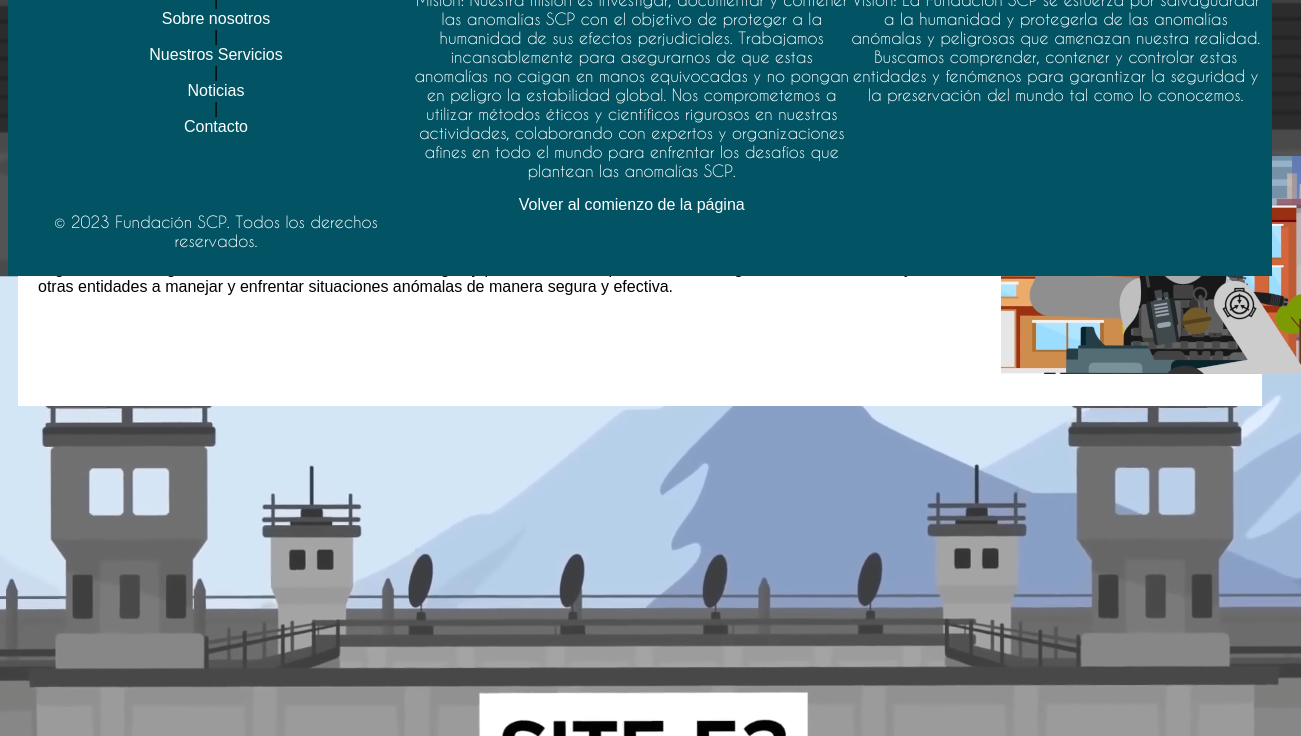
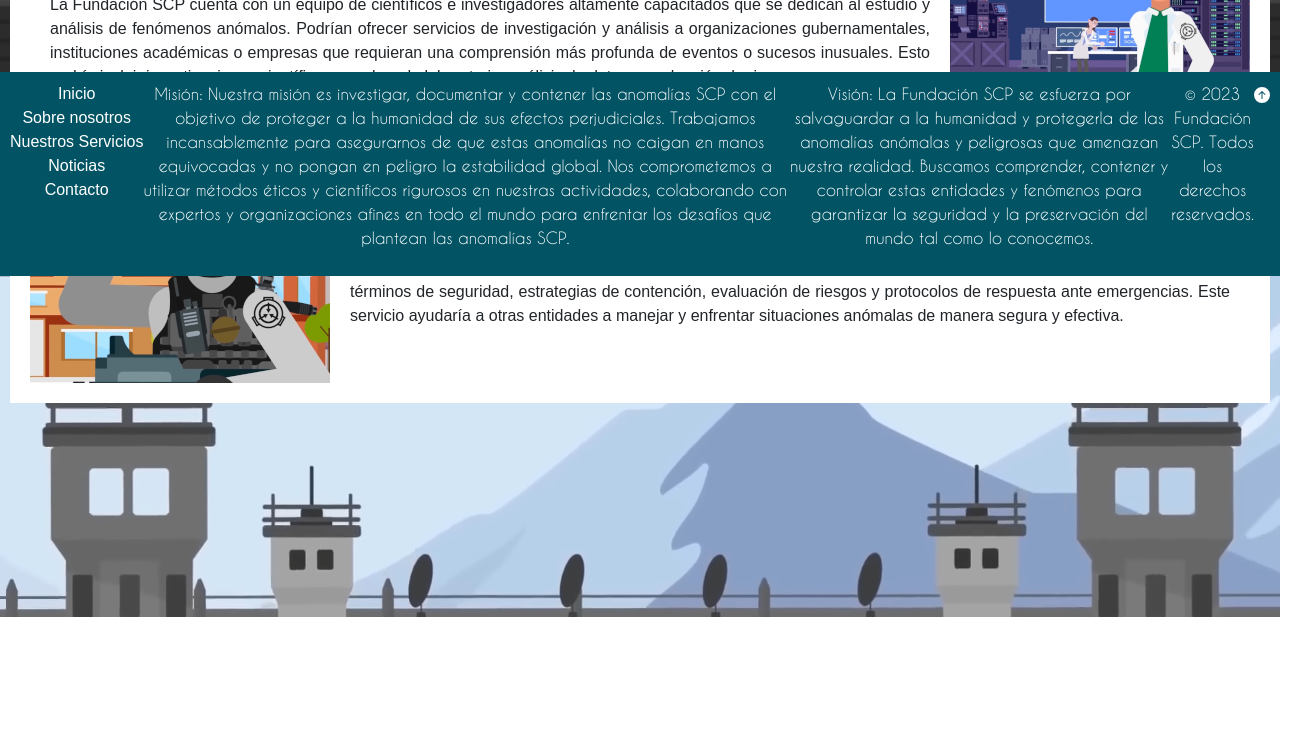
Before and after one commit to Gamerzon94/SegundaEntregaAdrianGomez, a plain HTML site: page pages/servicios.html in a window 1280 px wide. Shown: the part 524-1260 px from the top of the page, 1301 px wide, since content can reach past the window. After the commit the page ends 1141 px from the top, so only its background shows below. Drawn offline with nearby package versions, Linux system fonts and the light colour scheme.

Commit message:
Se actualiza pagina de servicios

```diff
--- a/css/estilos.css
+++ b/css/estilos.css
@@ -279,29 +279,27 @@ section {
   background-color: white;
   margin: 10px;
   text-align: justify;
-  height: 750px;
 }
 
-.servicios{
-  height: 200px;
+.servicioImagenIzquierda{
   padding: 20px;
+  display: grid;
+  grid-template-areas: "aside texto";
 }
 
-#imagenDerecha{
-  background-color: transparent;
-  width: 20%;
-  font-style: oblique;
-  padding-left: 15px;
-  margin-left: 15px;
-  float: right;
+.servicioImagenDerecha{
+  padding: 20px;
+  display: grid;
+  grid-template-areas: "texto aside";
 }
 
-#imagenIzquierda{
-  background-color: transparent;
-  width: 20%;
-  padding-left: 15px;
-  margin-left: 15px;
-  float: left;
+.contenidoServicio{
+  padding: 20px;
+  grid-area: texto;
+}
+
+.imagenServicio{
+  grid-area: aside;
 }
 
 /*Estilos del footer*/
@@ -385,6 +383,20 @@ footer a{
     flex-direction: column;
   }
 
+  .servicioImagenIzquierda{
+    grid-template-areas: "texto"
+    "aside";
+  }
+
+  .servicioImagenDerecha{
+    grid-template-areas: "texto"
+    "aside";
+  }
+
+  .imagenServicio{
+    justify-self: center;
+  }
+
   /* FOOTER */
 
   footer {
--- a/pages/servicios.html
+++ b/pages/servicios.html
@@ -6,7 +6,9 @@
         <meta name="viewport" content="width=device-width, initial-scale=1.0">
         <title>Fundación SCP</title>
         <link rel="shortcut icon" href="../img/favicon.png">
+        <link href="https://cdn.jsdelivr.net/npm/bootstrap@5.3.0/dist/css/bootstrap.min.css" rel="stylesheet" integrity="sha384-9ndCyUaIbzAi2FUVXJi0CjmCapSmO7SnpJef0486qhLnuZ2cdeRhO02iuK6FUUVM" crossorigin="anonymous">
         <link rel="stylesheet" href="../css/estilos.css">
+        <meta name="viewport" content="width=device-width, initial-scale=1">
     </head>
 
     <!-- Inicia el body-->
@@ -46,42 +48,56 @@
 
         <main id="cuerpoServicios">
             <!-- Inicio de los servicios-->
-            <div id="servicio1" class="servicios">
-                <aside id="imagenDerecha"><img src="../img/servicio1.png" alt="Servicio 1"></aside>
+            <div id="servicio1" class="servicioImagenIzquierda">
+                <aside id="primeraImagen" class="imagenServicio"><img src="../img/servicio1.png" alt="Servicio 1"></aside>
+                <div class="contenidoServicio">
                     <h2>Contención y seguridad</h2>
                     <p>La Fundación SCP se especializa en la contención y seguridad de objetos y entidades anómalas. Ofrecerían servicios de contención personalizados para asegurar y controlar de manera segura cualquier fenómeno anómalo. Esto puede incluir instalaciones de contención seguras, procedimientos de transporte especializados y personal altamente capacitado para garantizar la seguridad y la confidencialidad.</p>
                 </div>
+            </div>
 
-            <div id="servicio2" class="servicios">
-                <aside id="imagenIzquierda"><img src="../img/servicio2.png" alt="Servicio 2"></aside>
+            <div id="servicio2" class="servicioImagenDerecha">
+                <aside id="segundaImagen" class="imagenServicio"><img src="../img/servicio2.png" alt="Servicio 2"></aside>
+                <div class="contenidoServicio">
                     <h2>Investigación y análisis</h2>
                     <p>La Fundación SCP cuenta con un equipo de científicos e investigadores altamente capacitados que se dedican al estudio y análisis de fenómenos anómalos. Podrían ofrecer servicios de investigación y análisis a organizaciones gubernamentales, instituciones académicas o empresas que requieran una comprensión más profunda de eventos o sucesos inusuales. Esto podría incluir investigaciones científicas, pruebas de laboratorio, análisis de datos y evaluación de riesgos.</p>
                 </div>
+            </div>
 
-            <div id="servicio3" class="servicios">
-                <aside id="imagenDerecha"><img src="../img/servicio3.png" alt="Servicio 3"></aside>
+            <div id="servicio3" class="servicioImagenIzquierda">
+                <aside id="terceraImagen" class="imagenServicio"><img src="../img/servicio3.png" alt="Servicio 3"></aside>
+                <div class="contenidoServicio">
                     <h2>Asesoramiento y consultoría</h2>
                     <p>La Fundación SCP, con su vasta experiencia en el manejo de lo anómalo, podría ofrecer servicios de asesoramiento y consultoría a otras organizaciones que se enfrentan a situaciones inusuales o desconocidas. Podrían brindar orientación en términos de seguridad, estrategias de contención, evaluación de riesgos y protocolos de respuesta ante emergencias. Este servicio ayudaría a otras entidades a manejar y enfrentar situaciones anómalas de manera segura y efectiva.</p>
                 </div>
-
+            </div>
         </main>
 
         <!-- footer-->
         <footer id="footer">
             <!-- menu de footer-->
             <div class="footer-menu">
-                <a href="../index.html">Inicio</a> |
-                <a href="./sobreNosotros.html">Sobre nosotros</a> |
-                <a href="./servicios.html">Nuestros Servicios</a> |
-                <a href="./Noticias.html">Noticias</a> |
+            <a href="../index.html">Inicio</a>
+            <a href="./sobreNosotros.html">Sobre nosotros</a>
+            <a href="./servicios.html">Nuestros Servicios</a>
+            <a href="./Noticias.html">Noticias</a>
             <a href="./contacto.html">Contacto</a>
             </div>
             <!-- Mision y vision-->
+            <div class="footer-mision">
             <p>Misión: Nuestra misión es investigar, documentar y contener las anomalías SCP con el objetivo de proteger a la humanidad de sus efectos perjudiciales. Trabajamos incansablemente para asegurarnos de que estas anomalías no caigan en manos equivocadas y no pongan en peligro la estabilidad global. Nos comprometemos a utilizar métodos éticos y científicos rigurosos en nuestras actividades, colaborando con expertos y organizaciones afines en todo el mundo para enfrentar los desafíos que plantean las anomalías SCP.</p>
             <p>Visión: La Fundación SCP se esfuerza por salvaguardar a la humanidad y protegerla de las anomalías anómalas y peligrosas que amenazan nuestra realidad. Buscamos comprender, contener y controlar estas entidades y fenómenos para garantizar la seguridad y la preservación del mundo tal como lo conocemos.</p>
             <p>&copy; 2023 Fundación SCP. Todos los derechos reservados.</p>
+            </div>
             <!-- Volver al head-->
-            <a href="#header">Volver al comienzo de la página</a>
+            <div class="footer-subir">
+            <a href="#header">
+                <!-- icono desde bootstrap -->
+                <svg xmlns="http://www.w3.org/2000/svg" width="16" height="16" fill="currentColor" class="bi bi-arrow-up-circle-fill" viewBox="0 0 16 16">
+                <path d="M16 8A8 8 0 1 0 0 8a8 8 0 0 0 16 0zm-7.5 3.5a.5.5 0 0 1-1 0V5.707L5.354 7.854a.5.5 0 1 1-.708-.708l3-3a.5.5 0 0 1 .708 0l3 3a.5.5 0 0 1-.708.708L8.5 5.707V11.5z"/>
+                </svg>
+            </a>
+            </div>
         </footer>
     </body>
 </html>
```
Lines whose indentation alone changed are shown as unchanged.
